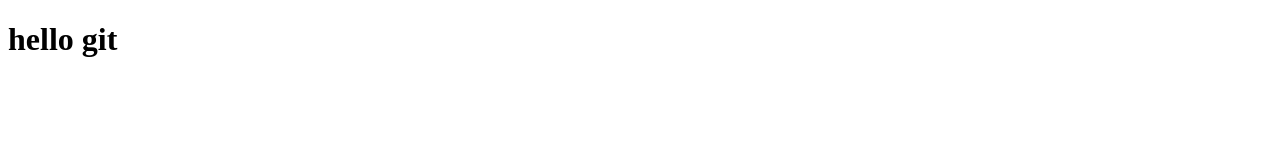
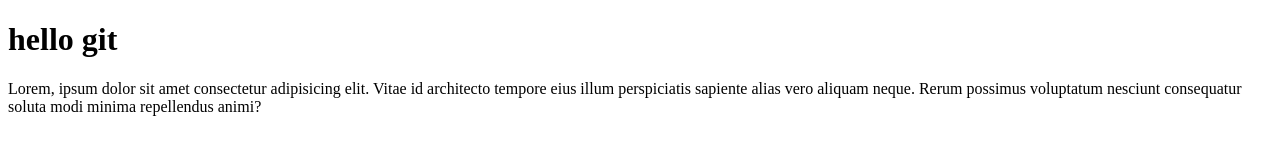
Before and after one commit to John-077/kebede, a plain HTML site: page index.html in a window 1280 px wide. Drawn offline with Linux system fonts and the light colour scheme.

Commit message:
Update index.html
p

```diff
--- a/index.html
+++ b/index.html
@@ -7,5 +7,6 @@
   </head>
   <body>
     <h1>hello git</h1>
+    <p>Lorem, ipsum dolor sit amet consectetur adipisicing elit. Vitae id architecto tempore eius illum perspiciatis sapiente alias vero aliquam neque. Rerum possimus voluptatum nesciunt consequatur soluta modi minima repellendus animi?</p>
   </body>
 </html>
```
